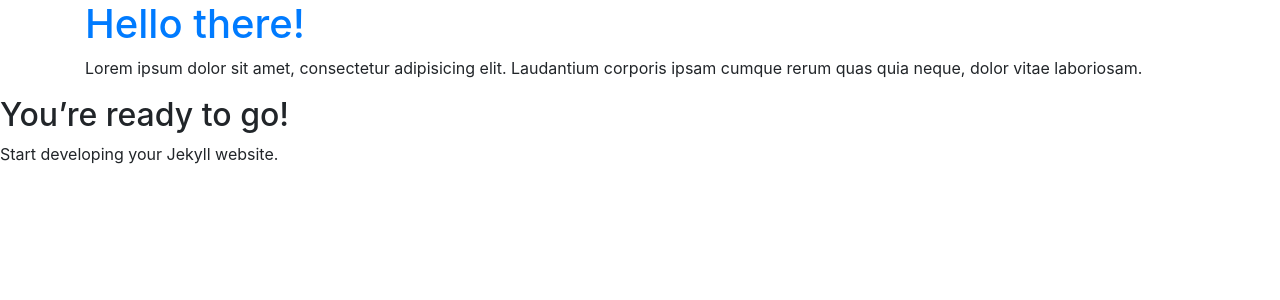
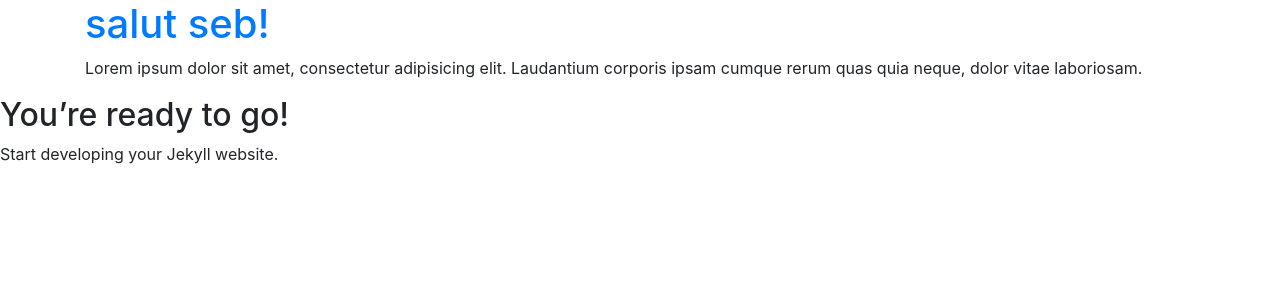
Before and after one commit to mmarguery/marguery2022, a Jekyll site: the page built from index.md, in a window 1280 px wide. Shown: the top 300 px of the page. Built offline with Jekyll 4.4.1, drawn with Linux system fonts in a browser that asks for light colours.

Commit message:
bootstrap fix?

```diff
--- a/_layouts/default.html
+++ b/_layouts/default.html
@@ -4,15 +4,15 @@
     <meta name="viewport" content="width=device-width, initial-scale=1">
     <meta charset="utf-8">
     <title>{{ page.title }} - {{ site.title }}</title>
-    <!-- <link rel="stylesheet" href="{{ "/assets/css/main.css" | relative_url }}"> -->
-    <link rel="stylesheet" href="/css/main.css">
+    <link rel="stylesheet" href="{{ "/css/main.css" | relative_url }}">
+    <!-- <link rel="stylesheet" href="/css/main.css"> -->
   </head>
   <body>
     <body>
       <div class="container">
         <div class="row">
           <div class="col">
-            <h1 class="text-primary">Hello there!</h1>
+            <h1 class="text-primary">salut seb!</h1>
             <p>Lorem ipsum dolor sit amet, consectetur adipisicing elit. Laudantium corporis ipsam cumque rerum quas quia
               neque, dolor vitae laboriosam.</p>
             <i class="fas fa-thumbs-up fa-2x"></i>
```
Also changed, not shown: 2 other files.
